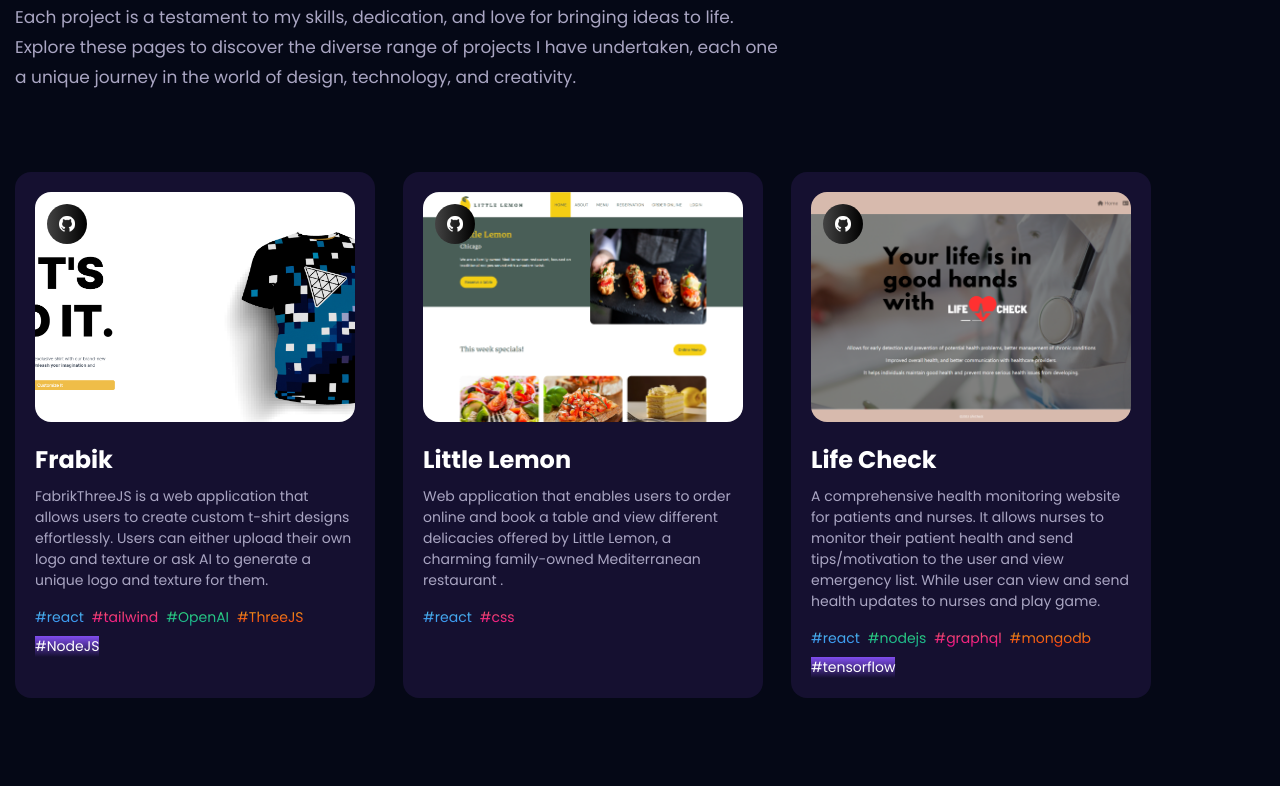
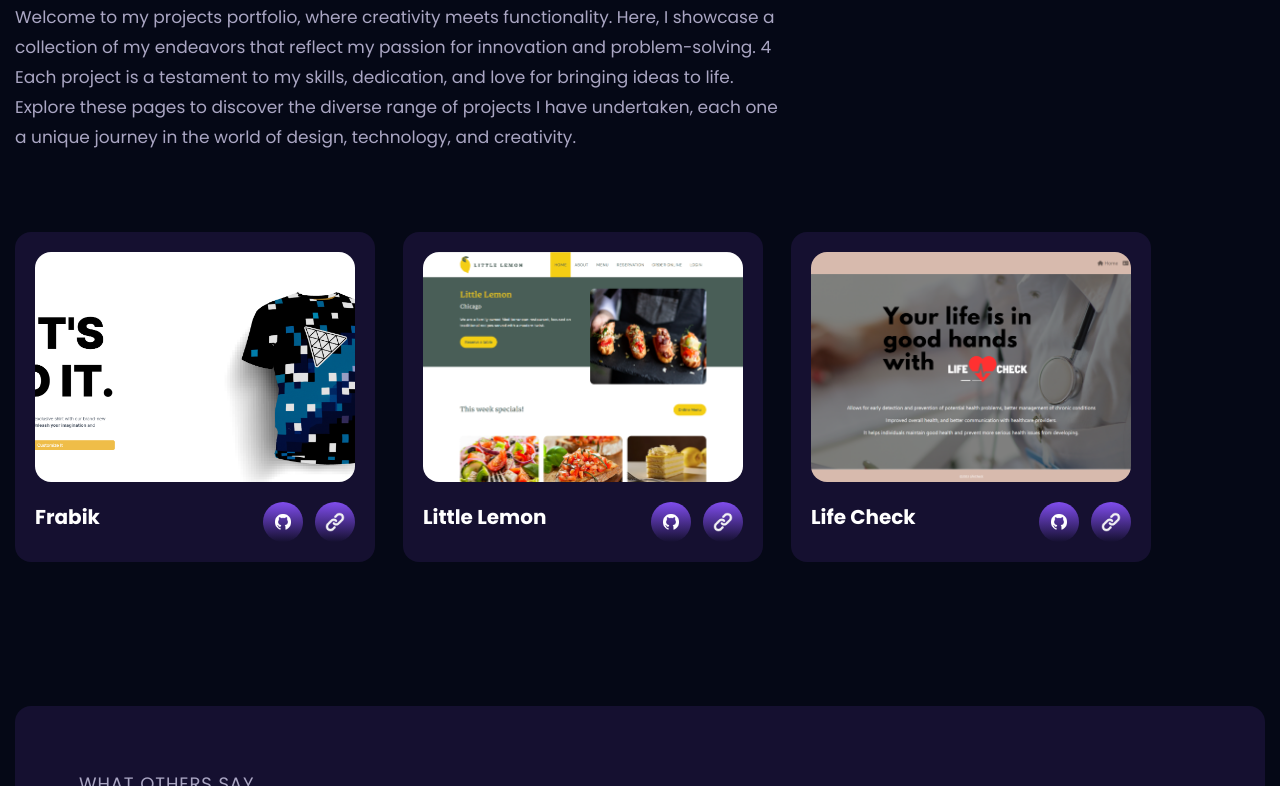
Before and after one commit to Jennovator/Jenyll-Portfolio, a React (Vite) app: page / in a window 1280 px wide. Shown: the part 2014-2800 px from the top of the page. Built offline with nearby package versions, Linux system fonts and the light colour scheme.

Commit message:
#Final commit

```diff
--- a/src/assets/index.js
+++ b/src/assets/index.js
@@ -2,6 +2,7 @@
 import menu from "./menu.svg";
 import close from "./close.svg";
 import github from "./social/github.png";
+import link from "./social/link.png";
 import facebook from "./social/facebook.png";
 import instagram from "./social/instagram.png";
 import linkedin from "./social/linkedin.png";
@@ -30,6 +31,7 @@
   menu,
   close,
   github,
+  link,
   facebook,
   instagram,
   linkedin,
--- a/src/components/About.jsx
+++ b/src/components/About.jsx
@@ -61,7 +61,7 @@
 
   return (
       <div id='about' className='flex items-center mt-12 mb-20'>
-        <div className='container mx-auto'>
+        <div className='container mx-auto max-w-7xl'>
           <div>
             <motion.div
               variants={textVariant(0.5)}
--- a/src/components/Projects.jsx
+++ b/src/components/Projects.jsx
@@ -3,17 +3,17 @@
 import { motion } from 'framer-motion';
 import { styles } from '../styles';
 import { projects } from '../constants';
-import { github } from '../assets';
+import { github, link } from '../assets';
 import { fadeIn, textVariant } from '../utils/motion';
 
-const ProjectCard = ({ index, name, description, tags, image, source_code_link }) => {
+const ProjectCard = ({ index, name, description, tags, image, source_code_link, website_link }) => {
   return (
     <motion.div
       variants={fadeIn("down", "spring", index * 0.5, 0.75)}
       initial="hidden"
       whileInView="show"
       viewport={{ once: false, amount: 0.1 }}
-      className='flex flex-col xxl:mx-auto'
+      className='flex flex-col xxl:mx-auto '
     >
       <Tilt
         options={{
@@ -23,42 +23,65 @@
         }}
         className="bg-tertiary p-5 rounded-2xl sm:w-[360px] w-full h-full"
       >
-        <div className="relative w-full h-[230px]">
+        <div className="group relative w-full h-[230px]">
+
+          <div className='group-hover:bg-dark/90 w-full h-full rounded-2xl absolute z-40 transition-all duration-300'></div>
+
           <img
             src={image}
             alt={name}
-            className="w-full h-full object-cover rounded-2xl"
+            className="w-full h-full object-cover rounded-2xl "
           />
 
-          <div className="absolute inset-0 flex jutify-end m-3 card-img_hover">
-            <div
+          <div className='opacity-0 absolute -bottom-8 mx-auto group-hover:opacity-100 group-hover:bottom-5 transition-all duration-500 z-50'>
+
+            <p className="mt-2 text-white text-[14px]">{description}</p>
+            <div className="mt-4 flex flex-wrap gap-2">
+              {tags.map((tag) => (
+                <p
+                  key={tag.name}
+                  className={`text-[14px] ${tag.color}`}
+                >
+                  #{tag.name}
+                </p>
+              ))}
+            </div>
+
+
+          </div>
+
+
+        </div>
+
+        <div className="mt-5 flex flex-row justify-between">
+          <h3 className="text-white font-bold text-[20px]">{name}</h3>
+          <div className='flex flex-row gap-3'>
+          <div
               onClick={() => window.open(source_code_link, "_blank")}
-              className='black-gradient w-10 h-10 rounded-full flex justify-center items-center cursor-pointer'
+              className='violet-gradient w-10 h-10 rounded-full flex justify-center items-center cursor-pointer'
             >
               <img
                 src={github}
                 alt='source code'
                 className='w-1/2 h-1/2 object-contain'
               />
+
+            </div>
+
+            <div
+              onClick={() => window.open(website_link, "_blank")}
+              className='violet-gradient w-10 h-10 rounded-full flex justify-center items-center cursor-pointer'
+            >
+              <img
+                src={link}
+                alt='Website'
+                className='w-1/2 h-1/2 object-contain'
+              />
+
             </div>
           </div>
         </div>
 
-        <div className="mt-5">
-          <h3 className="text-white font-bold text-[24px]">{name}</h3>
-          <p className="mt-2 text-secondary text-[14px]">{description}</p>
-        </div>
-
-        <div className="mt-4 flex flex-wrap gap-2">
-          {tags.map((tag) =>(
-            <p
-              key={tag.name}
-              className={`text-[14px] ${tag.color}`}
-            >
-              #{tag.name}
-            </p>
-          ))}
-        </div>
 
       </Tilt>
     </motion.div>
@@ -71,10 +94,10 @@
       <div className='container mx-auto max-w-7xl'>
         <div className='mt-8'>
           <motion.div
-              variants={textVariant(0.5)}
-              initial="hidden"
-              whileInView="show"
-              viewport={{ once: false, amount: 0.1 }}
+            variants={textVariant(0.5)}
+            initial="hidden"
+            whileInView="show"
+            viewport={{ once: false, amount: 0.1 }}
           >
             <p className={`${styles.sectionSubText}`}> My work </p>
             <h2 className={`${styles.sectionHeadText}`}>Projects.</h2>
@@ -97,6 +120,9 @@
           </div>
 
           <div className="mt-20 flex flex-wrap gap-7">
+
+
+
             {projects.map((project, index) => (
               <ProjectCard
                 key={`project-${index}`}
--- a/src/constants/index.js
+++ b/src/constants/index.js
@@ -143,6 +143,7 @@
       ],
       image: fabrik,
       source_code_link: "https://github.com/Jennovator/Fabrik",
+      website_link: "https://fabrikthreejs.com/"
     },
     {
       name: "Little Lemon",
@@ -160,6 +161,7 @@
       ],
       image: littleLemon,
       source_code_link: "https://github.com/Jennovator/Little-Lemon-Capstone",
+      website_link: "https://little-lemon-jtm.vercel.app/"
     },
     {
       name: "Life Check",
@@ -190,6 +192,7 @@
       ],
       image: lifeCheck,
       source_code_link: "https://github.com/Jennovator/Group4COMP308Project",
+      website_link: "https://github.com/Jennovator/Group4COMP308Project"
     },
   ];
 
--- a/tailwind.config.js
+++ b/tailwind.config.js
@@ -1,8 +1,6 @@
 /** @type {import('tailwindcss').Config} */
 
-const withMT = require("@material-tailwind/react/utils/withMT");
-
-module.exports = withMT({
+module.exports = {
   content: [
     "./index.html",
     "./src/**/*.{js,ts,jsx,tsx}",
@@ -43,4 +41,4 @@
     },
   },
   plugins: [],
-});
+};
```
Also changed, not shown: src/assets/social/link.png (added).
